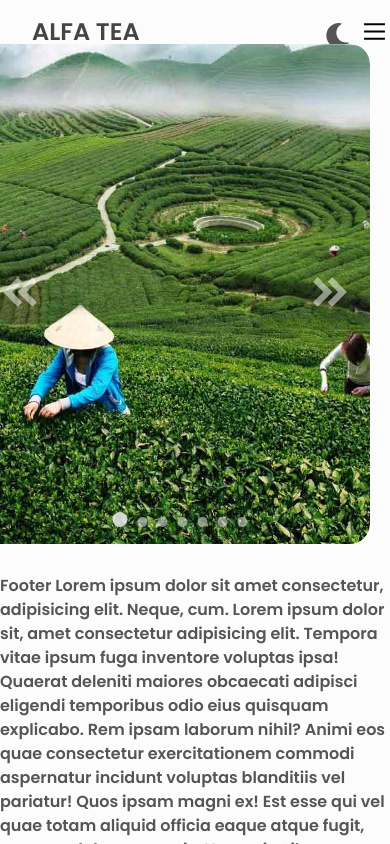
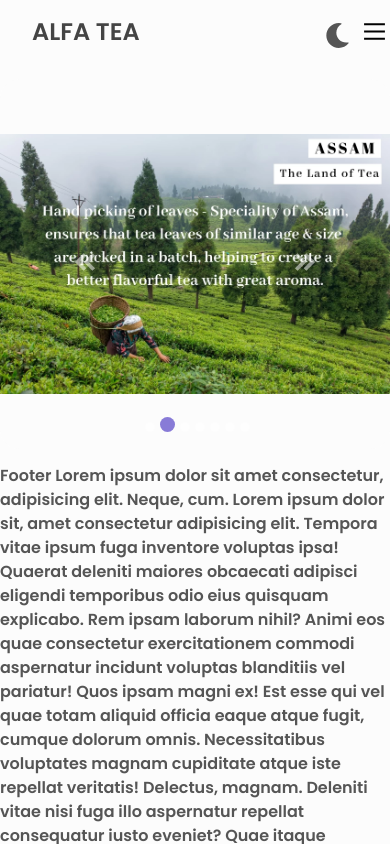
Before and after one commit to AbdulRazzak6478/alfa-tea-dev, a React (Vite) app: page / in a window 390 px wide. Shown: the top 844 px of the page. Built offline with nearby package versions, Linux system fonts and the light colour scheme.

Commit message:
responsive and timer functionality added

```diff
--- a/src/components/Banner/Banner.css
+++ b/src/components/Banner/Banner.css
@@ -96,3 +96,66 @@
     height: 15px;
     transition: 0.25s ease-in-out;
 }
+.pagination_dot_active{
+    background-color:slateblue;
+}
+@media (max-width:690px) {
+    .carousel{
+        margin-top: 0.75rem;
+        width: 100%;
+        height: 400px;
+        margin: auto;
+    }
+    .carousel_wrapper{
+        width: 100%;
+        height: 370px;
+        margin: auto;
+        overflow: hidden;
+    }
+    .img_card{
+        object-fit: contain;
+    }
+    .carousel-left-arrow, .carousel-right-arrow{
+        width: 30px;
+        height: 30px;
+        font-size: 30px;
+    }
+    .carousel-left-arrow{
+        left:70px;
+    }
+    .carousel-right-arrow{
+        right:70px;
+    }
+    .pagination_dot{
+        margin-left: 5px;
+    }
+}
+@media (max-width:350px) {
+    .carousel{
+        margin-top: 0.75rem;
+        width: 100%;
+        height: 200px;
+        margin: auto;
+    }
+    .carousel_wrapper{
+        width: 100%;
+        height: 175px;
+    }
+    .img_card{
+        object-fit: contain;
+    }
+    .carousel-left-arrow, .carousel-right-arrow{
+        width: 30px;
+        height: 30px;
+        font-size: 30px;
+    }
+    .carousel-left-arrow{
+        left:20px
+    }
+    .carousel-right-arrow{
+        right:20px
+    }
+    .pagination_dot{
+        margin-left: 5px;
+    }
+}
--- a/src/components/Banner/Banner.jsx
+++ b/src/components/Banner/Banner.jsx
@@ -1,4 +1,4 @@
-import React, { useState } from "react";
+import React, { useEffect, useState } from "react";
 import img1 from "../../assets/carousel/China-tea-fields.jpg";
 import img2 from "../../assets/carousel/assam-tea.webp";
 import img3 from "../../assets/carousel/field2.webp";
@@ -6,8 +6,6 @@ import img4 from "../../assets/carousel/field3.webp";
 import img5 from "../../assets/carousel/field4.jpg";
 import img6 from "../../assets/carousel/field5.jpg";
 import img7 from "../../assets/carousel/field6.jpg";
-// import img7 from "../../assets/sameSize/img.jpg";
-// import "./carousel.css";
 import "./Banner.css";
 
 import { BiSolidChevronsLeft, BiSolidChevronsRight } from "react-icons/bi";
@@ -51,6 +49,15 @@ export const src_object = [
 ];
 const Banner = () => {
   const [current, setCurrent] = useState(0);
+  const [autoPlay, setAutoPlay] = useState(true);
+  let timerOut = null;
+  useEffect(() => {
+    timerOut =
+      autoPlay &&
+      setTimeout(() => {
+        slideRight();
+      }, 4000);
+  });
 
   function slideLeft() {
     if (current === 0) {
@@ -67,7 +74,17 @@ const Banner = () => {
   return (
     <>
       <div className="carousel">
-        <div className="carousel_wrapper">
+        <div
+          className="carousel_wrapper"
+          onMouseEnter={() => {
+            setAutoPlay(false);
+            clearTimeout(timerOut);
+          }}
+          onMouseLeave={() => {
+            setAutoPlay(true);
+            clearTimeout(timerOut);
+          }}
+        >
           {src_object.map((image, index) => {
             return (
               <div
@@ -95,7 +112,7 @@ const Banner = () => {
               return (
                 <div
                   key={index}
-                  onClick={()=>setCurrent(index)}
+                  onClick={() => setCurrent(index)}
                   className={
                     index === current
                       ? "pagination_dot pagination_dot_active"
```
